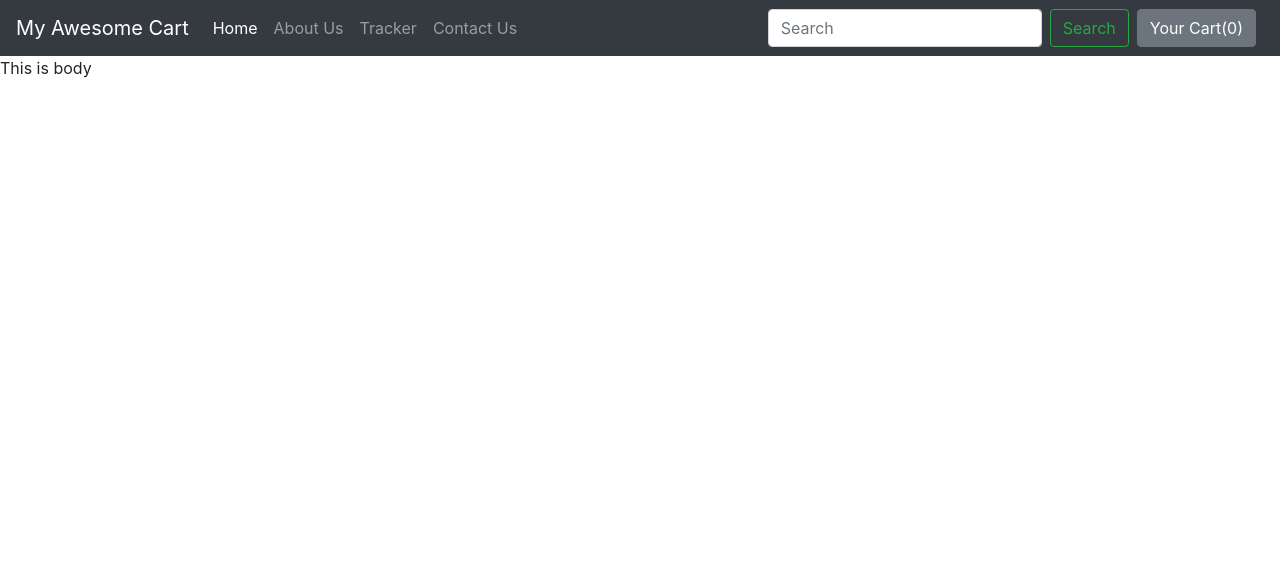
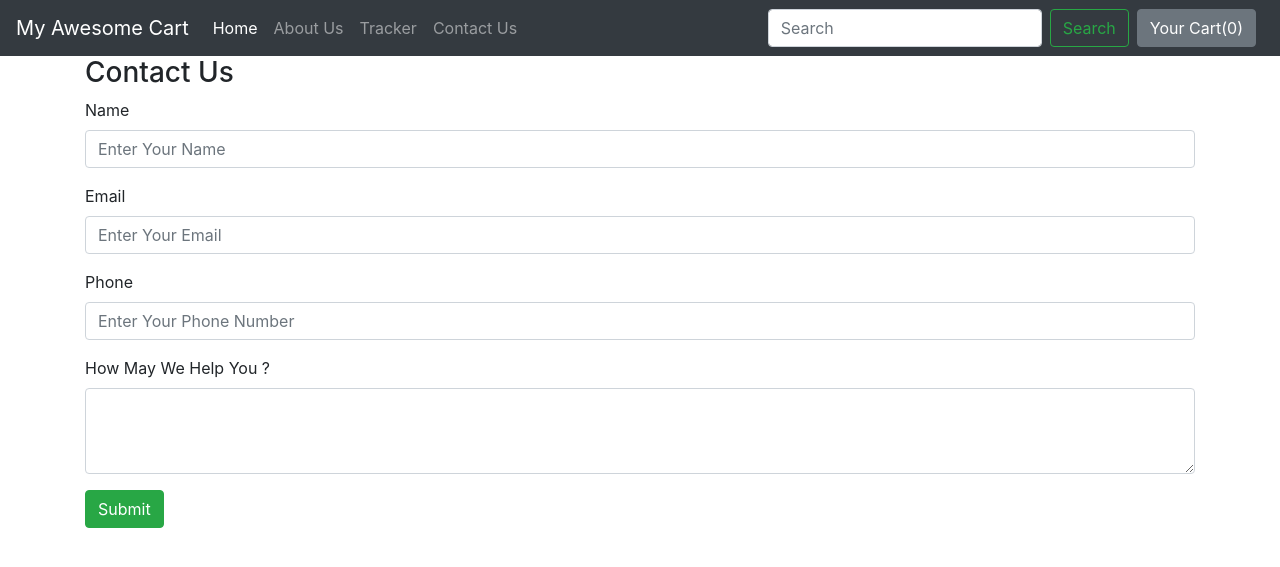
Before and after one commit to ManishPingale13/E-Com-Website, a Django app: page /shop/contact/ in a window 1280 px wide. Shown: the top 567 px of the page. Run offline with Django 4.2, Linux system fonts and the light colour scheme; some libraries are stand-ins or nearby versions.

Commit message:
Contact and product view is working

```diff
--- a/MAC/shop/admin.py
+++ b/MAC/shop/admin.py
@@ -1,4 +1,5 @@
 from django.contrib import admin
-from . models import Product
+from . models import Product,Contact
 
 admin.site.register(Product)
+admin.site.register(Contact)
--- a/MAC/shop/templates/shop/contact.html
+++ b/MAC/shop/templates/shop/contact.html
@@ -1,5 +1,29 @@
 {% extends 'shop/basic.html' %}
+{% block title %} Contact Us {% endblock %}
+{% block body %}
+ <div class="container">
+     <h3>Contact Us</h3>
+     <form action="/shop/contact/" method="post">{% csrf_token %}
+  <div class="form-group">
+    <label for="name">Name</label>
+    <input type="text" class="form-control" id="name" name="name" placeholder="Enter Your Name">
+  </div>
+          <div class="form-group">
+    <label for="name">Email</label>
+    <input type="email" class="form-control" id="email" name="email" placeholder="Enter Your Email">
+  </div>
+          <div class="form-group">
+    <label for="name">Phone</label>
+    <input type="tel" class="form-control" id="phone" name="phone" placeholder="Enter Your Phone Number">
+  </div>
+     <div class="form-group">
+   <div class="form-group">
+    <label for="desc">How May We Help You ?</label>
+    <textarea class="form-control" id="desc" name="desc" rows="3"></textarea>
+  </div>
+  <button type="submit" class="btn btn-success">Submit</button>
 
-{% block title %} Title of Contact {% endblock %}
+</form>
 
-{% block body%} This is body{% endblock %}
+</div>
+  {% endblock %}
--- a/MAC/shop/templates/shop/index.html
+++ b/MAC/shop/templates/shop/index.html
@@ -70,8 +70,9 @@
             <img src='/media/{{i.image}}' class="card-img-top" alt="...">
             <div class="card-body">
               <h5 class="card-title">{{i.productName}}</h5>
-              <p class="card-text">{{i.desc}}</p>
+              <p class="card-text">{{i.desc|slice:"0:69"}}</p>
               <button id="pr{{i.id}}" class="btn btn-primary cart">Add To Cart</button>
+              <a href="/shop/product/{{i.id}}"><button id="qv{{i.id}}" class="btn btn-primary cart">Quick View</button></a>
             </div>
           </div>
         </div>
--- a/MAC/shop/urls.py
+++ b/MAC/shop/urls.py
@@ -4,7 +4,7 @@ from . import views
 urlpatterns = [
     path("",views.index,name="ShopHome"),
     path("checkout/",views.checkout,name="Checkout"),
-    path("productview/",views.productView,name="ProductView"),
+    path("product/<int:myId>",views.productView,name="ProductView"),
     path("search/",views.search,name="Search"),
     path("tracker/",views.tracker,name="Tracker"),
     path("contact/",views.contact,name="ContactUs"),
--- a/MAC/shop/views.py
+++ b/MAC/shop/views.py
@@ -1,6 +1,6 @@
 from django.shortcuts import render
 from django.http import HttpResponse
-from .models import Product
+from .models import Product,Contact
 from math import ceil
 
 
@@ -28,11 +28,21 @@ def about(request):
 
 
 def contact(request):
+    if request.method == 'POST':
+        print(request)
+        name=request.POST.get('name','')
+        email=request.POST.get('email','')
+        phone=request.POST.get('phone','')
+        desc=request.POST.get('desc','')
+        contact = Contact(name=name, email=email, phone=phone, desc=desc)
+        contact.save()
     return render(request, 'shop/contact.html')
 
 
-def productView(request):
-    return render(request, 'shop/prodview.html')
+def productView(request, myId):
+    product = Product.objects.filter(id=myId)
+    print(product)
+    return render(request, 'shop/prodview.html',{'product':product[0]})
 
 
 def tracker(request):
```
Also changed, not shown: MAC/shop/models.py (+10 -0 lines), MAC/shop/templates/shop/about.html (+51 -2 lines), MAC/shop/templates/shop/prodview.html (+61 -2 lines), MAC/db.sqlite3, MAC/shop/migrations/0003_contact.py (added).
